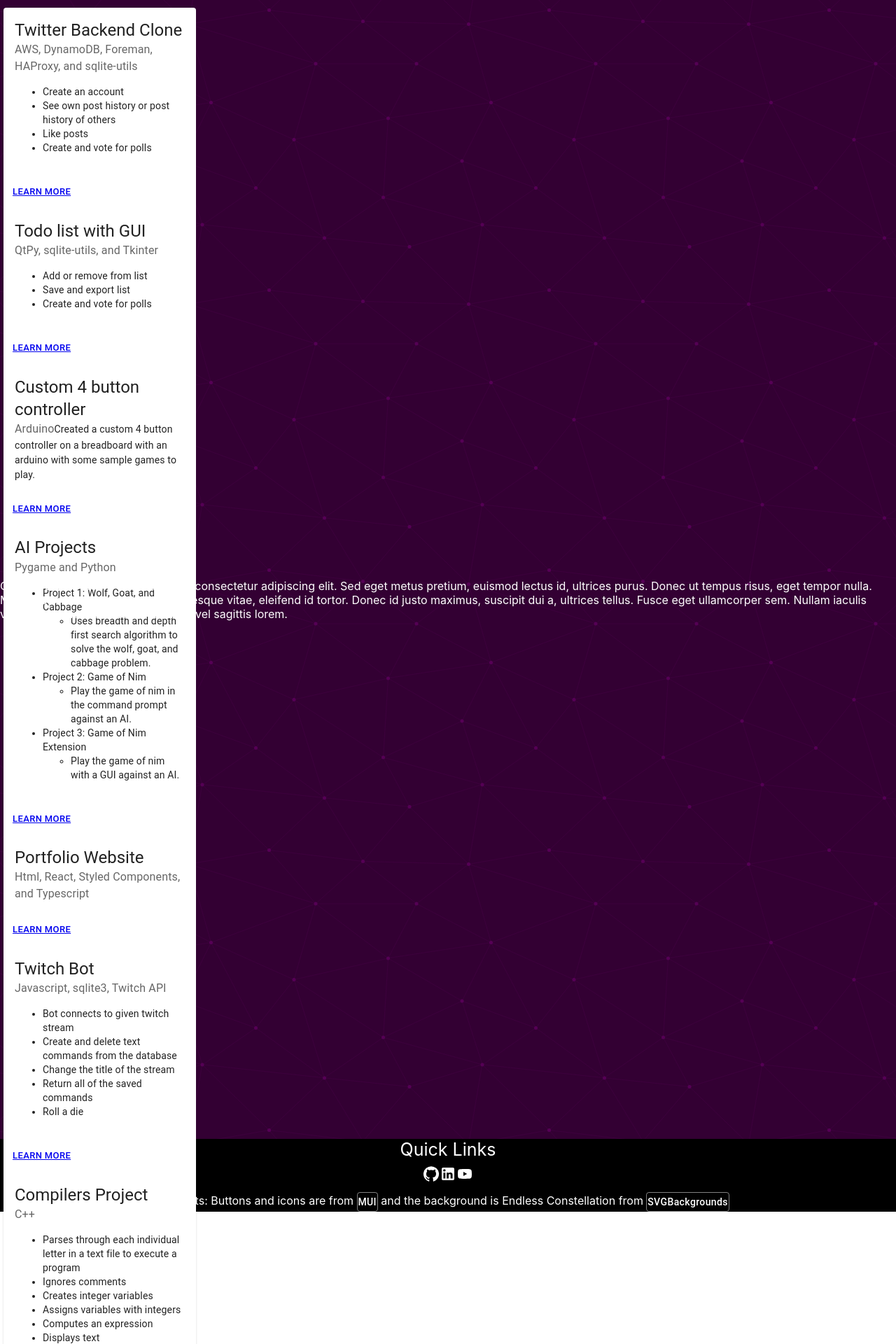
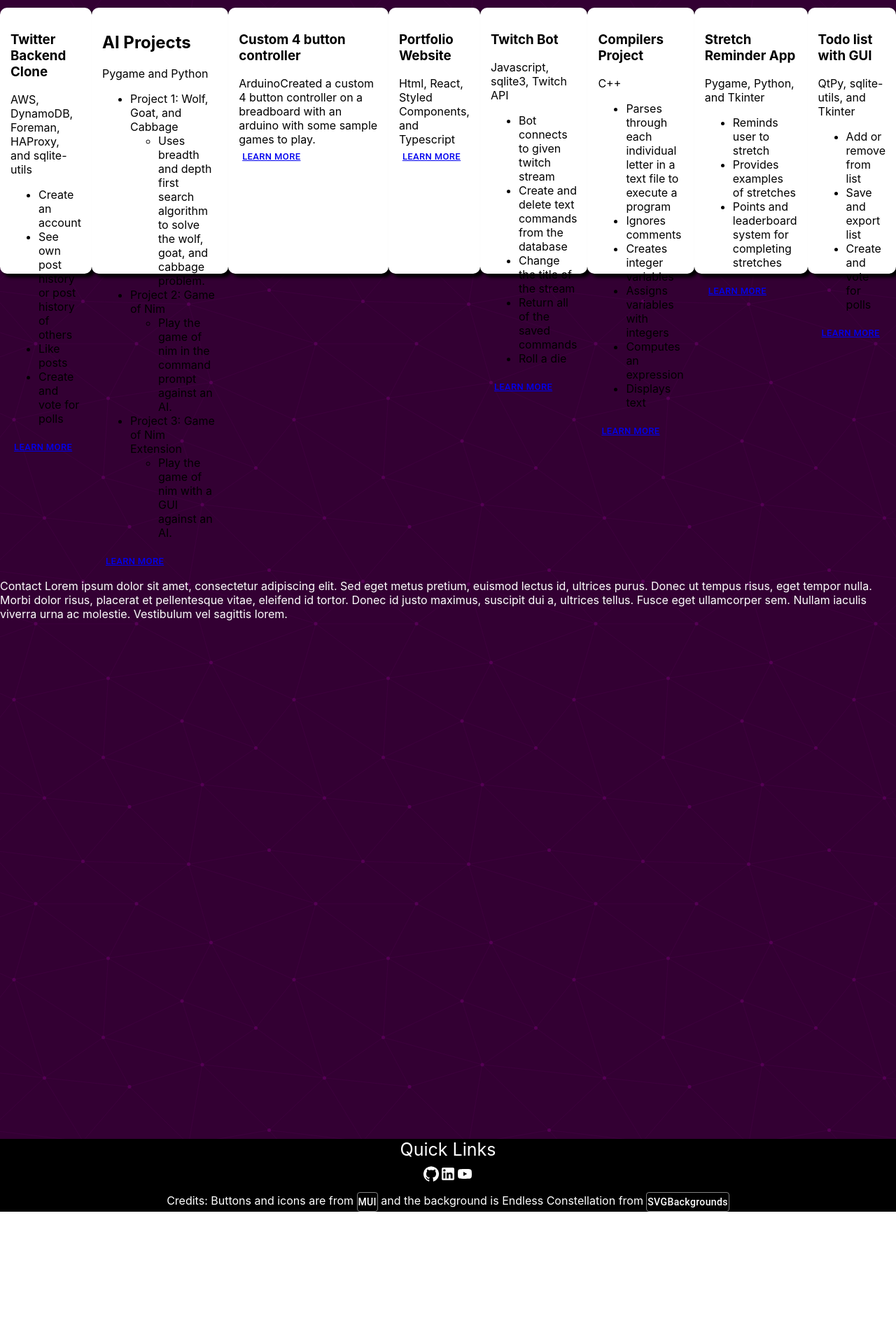
Before and after one commit to austin-sohn/austinsohn, a React (Create React App) app: page / in a window 1280 px wide. Shown: the part 900-2820 px from the top of the page at 70% size. After the commit the page ends 2631 px from the top, so only its background shows below. Built offline with nearby package versions, Linux system fonts and the light colour scheme.

Commit message:
removed mui cards and made own

```diff
--- a/src/components/project-cards/ai-card.tsx
+++ b/src/components/project-cards/ai-card.tsx
@@ -1,32 +1,19 @@
 import React from "react";
-import CardActions from "@mui/material/CardActions";
-import CardContent from "@mui/material/CardContent";
 import Button from "@mui/material/Button";
-import Typography from "@mui/material/Typography";
-
+import CardStyle from "../../styles/cards.style";
 class AICard extends React.Component<{}> {
   render() {
     return (
-      <div>
-        <CardContent>
-          <Typography variant="h5" component="div">
-            AI Projects
-          </Typography>
-          <Typography
-            component={"span"}
-            sx={{ mb: 1.5 }}
-            color="text.secondary"
-          >
-            Pygame and Python
-          </Typography>
-          <Typography component={"span"} variant="body2">
+      <CardStyle>
+        <h2>AI Projects</h2>
+        <span>Pygame and Python</span>
         <ul>
           <li>
             Project 1: Wolf, Goat, and Cabbage{" "}
             <ul>
               <li>
-                    Uses breadth and depth first search algorithm to solve the
-                    wolf, goat, and cabbage problem.
+                Uses breadth and depth first search algorithm to solve the wolf,
+                goat, and cabbage problem.
               </li>
             </ul>
           </li>
@@ -34,9 +21,7 @@
           <li>
             Project 2: Game of Nim
             <ul>
-                  <li>
-                    Play the game of nim in the command prompt against an AI.
-                  </li>
+              <li>Play the game of nim in the command prompt against an AI.</li>
             </ul>
           </li>
           <li>
@@ -46,9 +31,6 @@
             </ul>
           </li>
         </ul>
-          </Typography>
-        </CardContent>
-        <CardActions>
         <Button size="small">
           <a
             href="https://github.com/austin-sohn/Computer-System-Architecture-Project"
@@ -58,8 +40,7 @@
             Learn More
           </a>
         </Button>
-        </CardActions>
-      </div>
+      </CardStyle>
     );
   }
 }
--- a/src/components/project-cards/compiler-card.tsx
+++ b/src/components/project-cards/compiler-card.tsx
@@ -1,30 +1,18 @@
 // https://github.com/austin-sohn/Compilers-and-Languages-project
 import React from "react";
-import CardActions from "@mui/material/CardActions";
-import CardContent from "@mui/material/CardContent";
 import Button from "@mui/material/Button";
-import Typography from "@mui/material/Typography";
-
+import CardStyle from "../../styles/cards.style";
 class CompilerCard extends React.Component<{}> {
   render() {
     return (
-      <div>
-        <CardContent>
-          <Typography variant="h5" component="div">
-            Compilers Project
-          </Typography>
-          <Typography
-            component={"span"}
-            sx={{ mb: 1.5 }}
-            color="text.secondary"
-          >
-            C++
-          </Typography>
-          <Typography component={"span"} variant="body2">
+      <CardStyle>
+        <h3>Compilers Project</h3>
+        <span>C++</span>
+
         <ul>
           <li>
-                Parses through each individual letter in a text file to execute
-                a program
+            Parses through each individual letter in a text file to execute a
+            program
           </li>
           <li>Ignores comments</li>
           <li>Creates integer variables</li>
@@ -32,9 +20,6 @@
           <li>Computes an expression</li>
           <li>Displays text</li>
         </ul>
-          </Typography>
-        </CardContent>
-        <CardActions>
         <Button size="small">
           <a
             href="https://github.com/austin-sohn/Computer-System-Architecture-Project"
@@ -44,8 +29,7 @@
             Learn More
           </a>
         </Button>
-        </CardActions>
-      </div>
+      </CardStyle>
     );
   }
 }
--- a/src/components/project-cards/controller-card.tsx
+++ b/src/components/project-cards/controller-card.tsx
@@ -3,28 +3,17 @@
 import CardContent from "@mui/material/CardContent";
 import Button from "@mui/material/Button";
 import Typography from "@mui/material/Typography";
-
+import CardStyle from "../../styles/cards.style";
 class ControllerCard extends React.Component<{}> {
   render() {
     return (
-      <div>
-        <CardContent>
-          <Typography variant="h5" component="div">
-            Custom 4 button controller
-          </Typography>
-          <Typography
-            component={"span"}
-            sx={{ mb: 1.5 }}
-            color="text.secondary"
-          >
-            Arduino
-          </Typography>
-          <Typography component={"span"} variant="body2">
+      <CardStyle>
+        <h3>Custom 4 button controller</h3>
+        <span>Arduino</span>
+        <span>
           Created a custom 4 button controller on a breadboard with an arduino
           with some sample games to play.
-          </Typography>
-        </CardContent>
-        <CardActions>
+        </span>
         <Button size="small">
           <a
             href="https://github.com/austin-sohn/Computer-System-Architecture-Project"
@@ -34,8 +23,7 @@
             Learn More
           </a>
         </Button>
-        </CardActions>
-      </div>
+      </CardStyle>
     );
   }
 }
--- a/src/components/project-cards/portfolio-card.tsx
+++ b/src/components/project-cards/portfolio-card.tsx
@@ -3,24 +3,13 @@
 import CardContent from "@mui/material/CardContent";
 import Button from "@mui/material/Button";
 import Typography from "@mui/material/Typography";
-
+import CardStyle from "../../styles/cards.style";
 class PortfolioCard extends React.Component<{}> {
   render() {
     return (
-      <div>
-        <CardContent>
-          <Typography variant="h5" component="div">
-            Portfolio Website
-          </Typography>
-          <Typography
-            component={"span"}
-            sx={{ mb: 1.5 }}
-            color="text.secondary"
-          >
-            Html, React, Styled Components, and Typescript
-          </Typography>
-        </CardContent>
-        <CardActions>
+      <CardStyle>
+        <h3>Portfolio Website</h3>
+        <span>Html, React, Styled Components, and Typescript</span>
         <Button size="small">
           <a
             href="https://github.com/austin-sohn/austinsohn"
@@ -30,8 +19,7 @@
             Learn More
           </a>
         </Button>
-        </CardActions>
-      </div>
+      </CardStyle>
     );
   }
 }
--- a/src/components/project-cards/reminder-card.tsx
+++ b/src/components/project-cards/reminder-card.tsx
@@ -1,33 +1,17 @@
 import React from "react";
-import CardActions from "@mui/material/CardActions";
-import CardContent from "@mui/material/CardContent";
 import Button from "@mui/material/Button";
-import Typography from "@mui/material/Typography";
-
+import CardStyle from "../../styles/cards.style";
 class ReminderCard extends React.Component<{}> {
   render() {
     return (
-      <div>
-        <CardContent>
-          <Typography variant="h5" component="div">
-            Stretch Reminder App
-          </Typography>
-          <Typography
-            component={"span"}
-            sx={{ mb: 1.5 }}
-            color="text.secondary"
-          >
-            Pygame, Python, and Tkinter
-          </Typography>
-          <Typography component={"span"} variant="body2">
+      <CardStyle>
+        <h3>Stretch Reminder App</h3>
+        <span>Pygame, Python, and Tkinter</span>
         <ul>
           <li>Reminds user to stretch</li>
           <li>Provides examples of stretches</li>
           <li>Points and leaderboard system for completing stretches</li>
         </ul>
-          </Typography>
-        </CardContent>
-        <CardActions>
         <Button size="small">
           <a
             href="https://github.com/ErnestoHkirk/362-Stretch-Reminder-App"
@@ -37,8 +21,7 @@
             Learn More
           </a>
         </Button>
-        </CardActions>
-      </div>
+      </CardStyle>
     );
   }
 }
--- a/src/components/project-cards/todo-card.tsx
+++ b/src/components/project-cards/todo-card.tsx
@@ -1,33 +1,18 @@
 import React from "react";
-import CardActions from "@mui/material/CardActions";
-import CardContent from "@mui/material/CardContent";
 import Button from "@mui/material/Button";
-import Typography from "@mui/material/Typography";
+import CardStyle from "../../styles/cards.style";
 
 class TodoCard extends React.Component<{}> {
   render() {
     return (
-      <div>
-        <CardContent>
-          <Typography variant="h5" component="div">
-            Todo list with GUI
-          </Typography>
-          <Typography
-            component={"span"}
-            sx={{ mb: 1.5 }}
-            color="text.secondary"
-          >
-            QtPy, sqlite-utils, and Tkinter
-          </Typography>
-          <Typography component={"span"} variant="body2">
+      <CardStyle>
+        <h3>Todo list with GUI</h3>
+        <span>QtPy, sqlite-utils, and Tkinter</span>
         <ul>
           <li>Add or remove from list</li>
           <li>Save and export list</li>
           <li>Create and vote for polls</li>
         </ul>
-          </Typography>
-        </CardContent>
-        <CardActions>
         <Button size="small">
           <a
             href="https://github.com/austin-sohn/254-group13"
@@ -37,8 +22,7 @@
             Learn More
           </a>
         </Button>
-        </CardActions>
-      </div>
+      </CardStyle>
     );
   }
 }
--- a/src/components/project-cards/twitchbot-card.tsx
+++ b/src/components/project-cards/twitchbot-card.tsx
@@ -1,25 +1,12 @@
 import React from "react";
-import CardActions from "@mui/material/CardActions";
-import CardContent from "@mui/material/CardContent";
 import Button from "@mui/material/Button";
-import Typography from "@mui/material/Typography";
-
+import CardStyle from "../../styles/cards.style";
 class TwitchBotCard extends React.Component<{}> {
   render() {
     return (
-      <div>
-        <CardContent>
-          <Typography variant="h5" component="div">
-            Twitch Bot
-          </Typography>
-          <Typography
-            component={"span"}
-            sx={{ mb: 1.5 }}
-            color="text.secondary"
-          >
-            Javascript, sqlite3, Twitch API
-          </Typography>
-          <Typography component={"span"} variant="body2">
+      <CardStyle>
+        <h3>Twitch Bot</h3>
+        <span>Javascript, sqlite3, Twitch API</span>
         <ul>
           <li>Bot connects to given twitch stream</li>
           <li>Create and delete text commands from the database</li>
@@ -27,9 +14,6 @@
           <li>Return all of the saved commands</li>
           <li>Roll a die</li>
         </ul>
-          </Typography>
-        </CardContent>
-        <CardActions>
         <Button size="small">
           <a
             href="https://github.com/austin-sohn/twitch-bot"
@@ -39,8 +23,7 @@
             Learn More
           </a>
         </Button>
-        </CardActions>
-      </div>
+      </CardStyle>
     );
   }
 }
--- a/src/components/project-cards/twitter-card.tsx
+++ b/src/components/project-cards/twitter-card.tsx
@@ -1,34 +1,18 @@
 import React from "react";
-import CardActions from "@mui/material/CardActions";
-import CardContent from "@mui/material/CardContent";
 import Button from "@mui/material/Button";
-import Typography from "@mui/material/Typography";
-
+import CardStyle from "../../styles/cards.style";
 class TwitterCard extends React.Component<{}> {
   render() {
     return (
-      <div>
-        <CardContent>
-          <Typography variant="h5" component="div">
-            Twitter Backend Clone
-          </Typography>
-          <Typography
-            component={"span"}
-            sx={{ mb: 1.5 }}
-            color="text.secondary"
-          >
-            AWS, DynamoDB, Foreman, HAProxy, and sqlite-utils
-          </Typography>
-          <Typography component={"span"} variant="body2">
+      <CardStyle>
+        <h3>Twitter Backend Clone</h3>
+        <span>AWS, DynamoDB, Foreman, HAProxy, and sqlite-utils</span>
         <ul>
           <li>Create an account</li>
           <li>See own post history or post history of others</li>
           <li>Like posts</li>
           <li>Create and vote for polls</li>
         </ul>
-          </Typography>
-        </CardContent>
-        <CardActions>
         <Button size="small">
           <a
             href="https://github.com/austin-sohn/Twitter-Backend-Clone"
@@ -38,8 +22,7 @@
             Learn More
           </a>
         </Button>
-        </CardActions>
-      </div>
+      </CardStyle>
     );
   }
 }
--- a/src/components/projects.tsx
+++ b/src/components/projects.tsx
@@ -1,6 +1,5 @@
 import React from "react";
-import { ProjectStyle, CardStyle } from "../styles/project.style";
-import Card from "@mui/material/Card";
+import ProjectStyle from "../styles/project.style";
 import TwitterCard from "./project-cards/twitter-card";
 import TodoCard from "./project-cards/todo-card";
 import ControllerCard from "./project-cards/controller-card";
@@ -9,22 +8,19 @@
 import TwitchBotCard from "./project-cards/twitchbot-card";
 import CompilerCard from "./project-cards/compiler-card";
 import ReminderCard from "./project-cards/reminder-card";
+
 class Projects extends React.Component<{}> {
   render() {
     return (
       <ProjectStyle id="Projects">
-        <CardStyle>
-          <Card>
         <TwitterCard />
-            <TodoCard />
+        <AICard />
         <ControllerCard />
-            <AICard />
         <PortfolioCard />
         <TwitchBotCard />
         <CompilerCard />
         <ReminderCard />
-          </Card>
-        </CardStyle>
+        <TodoCard />
       </ProjectStyle>
     );
   }
--- /dev/null
+++ b/src/styles/cards.style.ts
@@ -0,0 +1,15 @@
+import styled from "styled-components";
+
+const CardStyle = styled.div`
+  background-color: white;
+  color: black;
+  height: 350px;
+  width: auto;
+  max-width: 100%;
+  border-radius: 10px;
+  box-shadow: 5px 5px 5px black;
+  padding: 15px;
+  word-wrap: break-word;
+`;
+
+export default CardStyle;
--- a/src/styles/project.style.ts
+++ b/src/styles/project.style.ts
@@ -8,9 +8,5 @@
   display: flex;
   flex-direction: row;
 `;
-const CardStyle = styled.div`
-  margin-left: 5px;
-  width: 275px;
-`;
 
-export { ProjectStyle, CardStyle };
+export default ProjectStyle;
```
Lines whose indentation alone changed are shown as unchanged.
